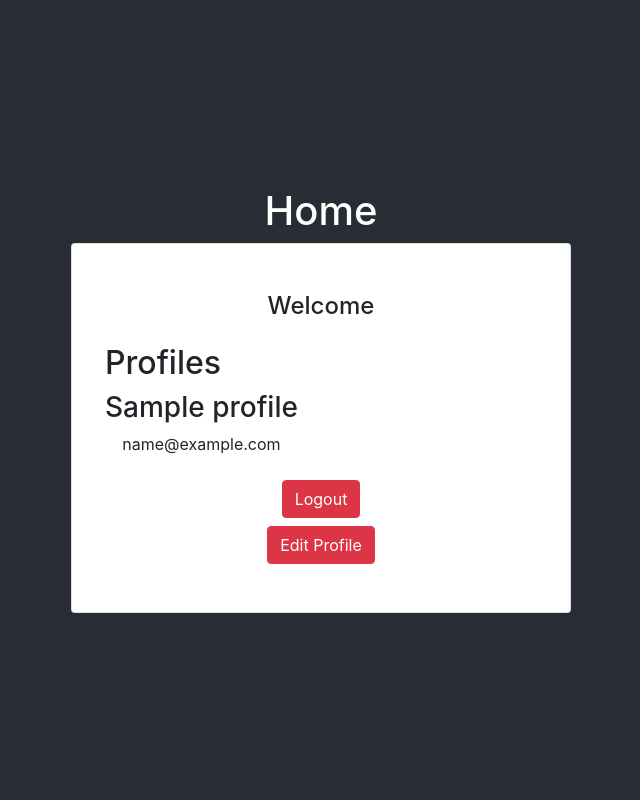
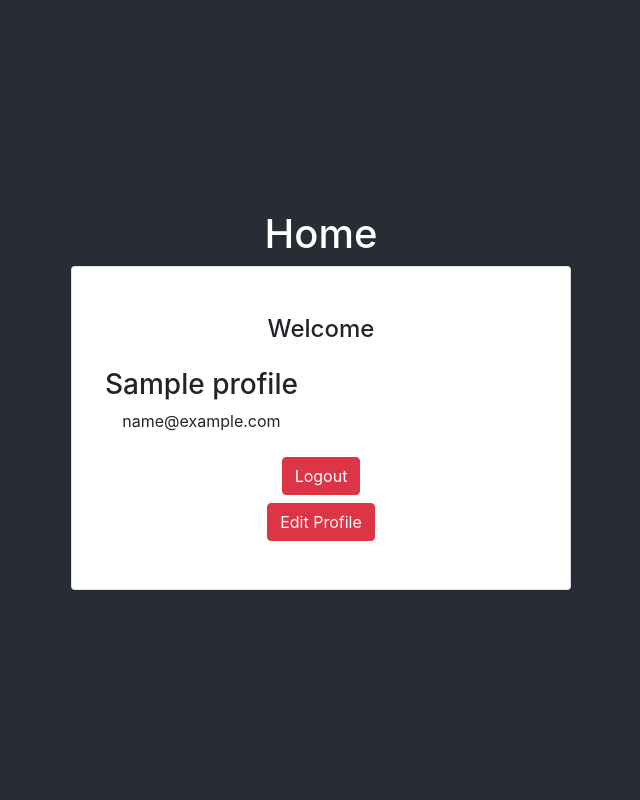
Before and after one commit to Arrrrdelina/Social-Auth-Google, a Django app: template core/templates/home.html in a window 1280 px wide. Shown: the whole page, without its empty margins (319-959 px from the left). Run offline with Django 3.2, Linux system fonts and the light colour scheme; the template is opened without the code that fills it: most values are stand-ins (such as "Sample title", 1, 10 or a date in 2020); some libraries are stand-ins or nearby versions.

Commit message:
del <h2>Profiles

```diff
--- a/core/templates/home.html
+++ b/core/templates/home.html
@@ -8,7 +8,6 @@
     </div>
 
     <div>
-        <h2>Profiles</h2>
         {% for el in profiles %}
             <div class="text-center">
                 <h3>{{ el.name }}</h3>
```
